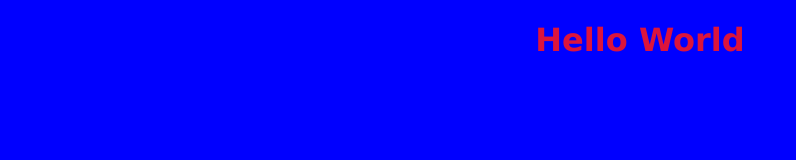
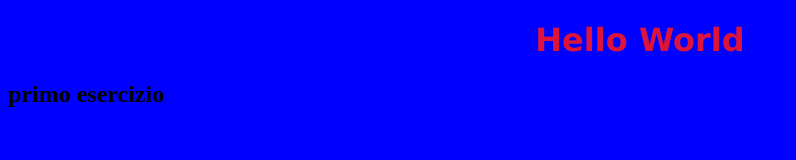
Before and after one commit to Andrea-Pomati/htmlcss-hello, a plain HTML site: page index.html in a window 1280 px wide. Shown: the whole page, without its empty margins (0-796 px from the left). Drawn offline with Linux system fonts and the light colour scheme.

Commit message:
aggiunto sottotitolo in html

```diff
--- a/index.html
+++ b/index.html
@@ -9,5 +9,6 @@
 </head>
 <body>
     <h1>Hello World</h1>
+    <h2>primo esercizio</h2>
 </body>
 </html>
```
